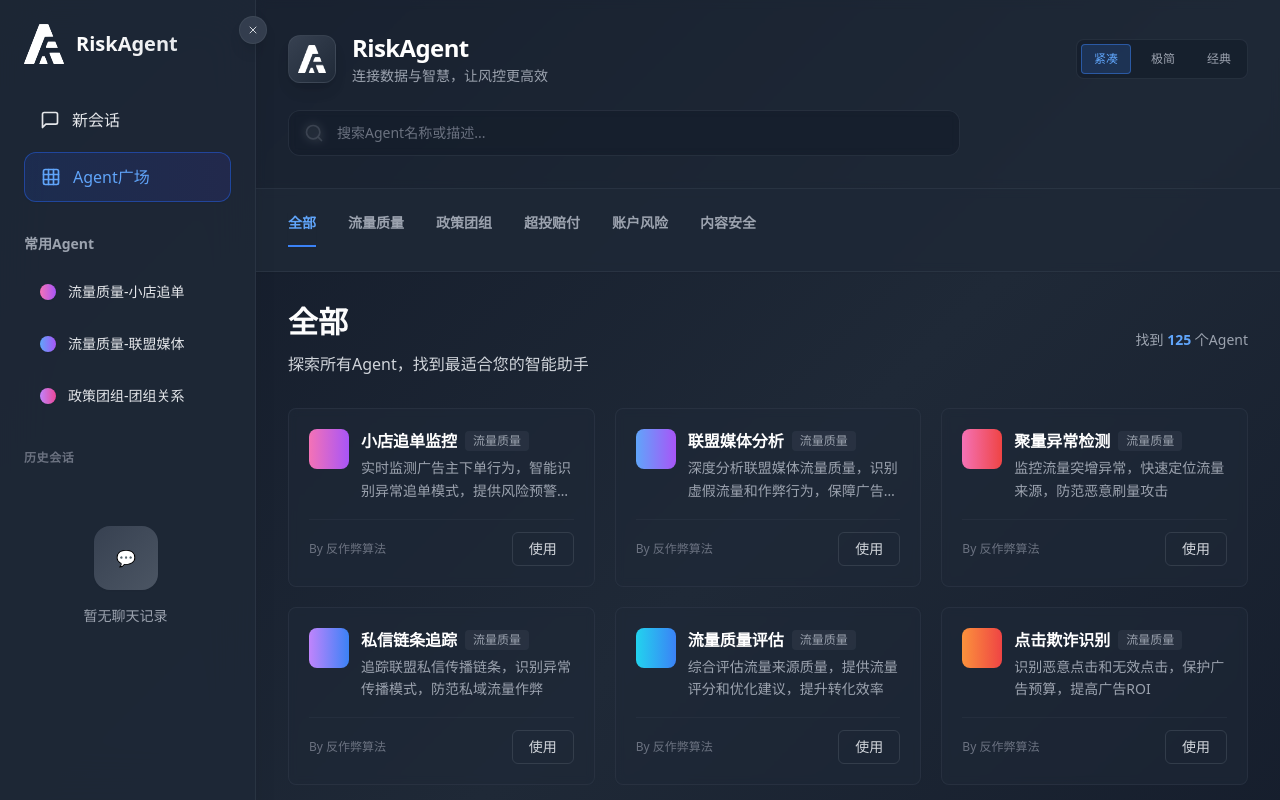
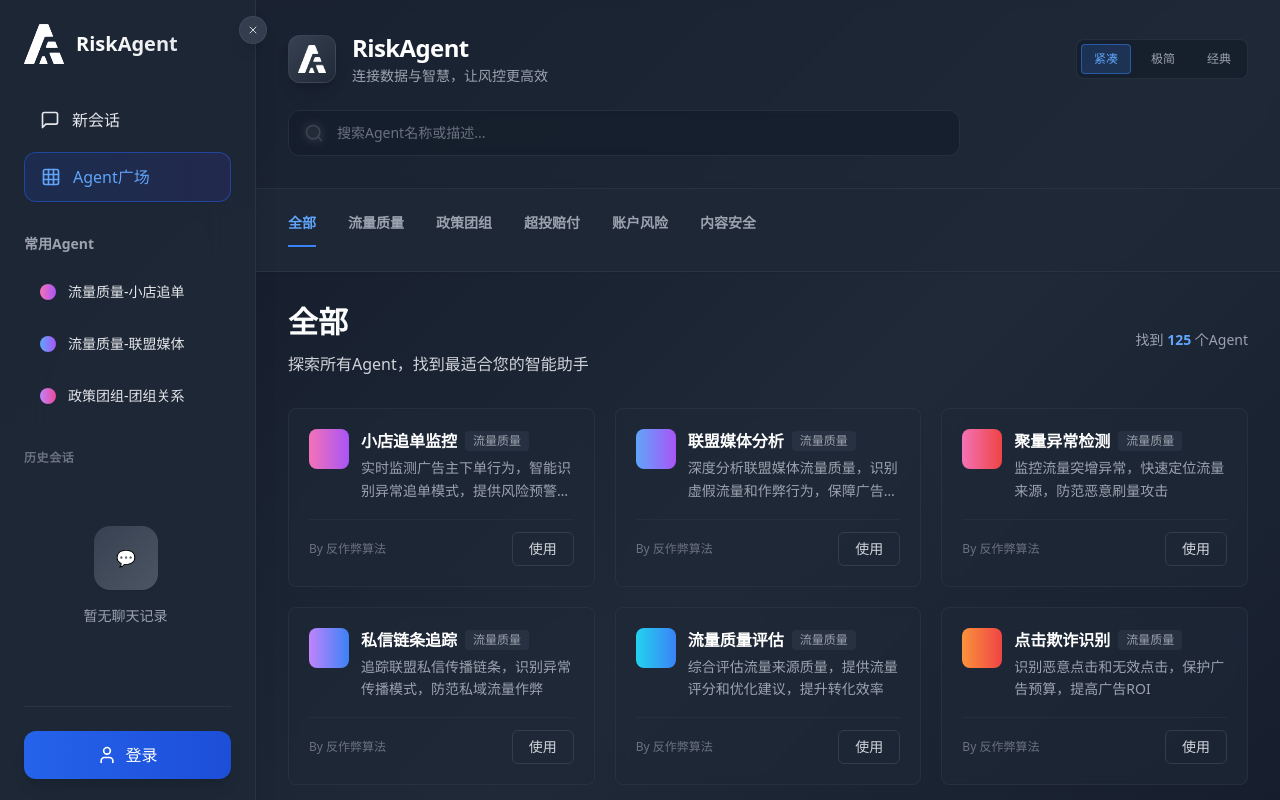
Before and after one commit to vogalin/riskagent1028, a React (Vite) app: page / in a window 1280 px wide. Both pictures are taken after a click on the button "Agent广场". Shown: the top 800 px of the page. Built offline with nearby package versions, Linux system fonts and the light colour scheme.

Commit message:
Updated AgentMarketplace.tsx

```diff
--- a/src/components/AgentMarketplace.tsx
+++ b/src/components/AgentMarketplace.tsx
@@ -1,5 +1,5 @@
 import React, { useState, useEffect } from 'react';
-import { ArrowLeft, MessageSquare, Grid3x3 as Grid3X3, Shield, Search, Menu, X, Layout, MoreVertical, Trash2, Edit2, Link2, Check, AlertCircle, CheckCircle } from 'lucide-react';
+import { ArrowLeft, MessageSquare, Grid3x3 as Grid3X3, Shield, Search, Menu, X, Layout, MoreVertical, Trash2, Edit2, Link2, Check, AlertCircle, CheckCircle, User, LogOut } from 'lucide-react';
 
 // 全局登录状态管理
 const STORAGE_KEYS = {
@@ -204,7 +204,31 @@ export default function AgentMarketplace({ onBack, onStartAgent, historySessions
   const [toastMessage, setToastMessage] = useState('');
 
   // 获取当前登录状态
-  const { isLoggedIn } = getStoredLoginState();
+  const { isLoggedIn, username } = getStoredLoginState();
+
+  // 清除登录状态
+  const clearLoginState = () => {
+    try {
+      localStorage.removeItem(STORAGE_KEYS.IS_LOGGED_IN);
+      localStorage.removeItem(STORAGE_KEYS.USERNAME);
+    } catch (error) {
+      console.error('清除登录状态失败:', error);
+    }
+  };
+
+  // 处理登出
+  const handleLogout = () => {
+    clearLoginState();
+    showToastMessage('已退出登录');
+    // 触发登出事件，让父组件处理
+    window.dispatchEvent(new CustomEvent('userLogout'));
+  };
+
+  // 处理登录
+  const handleLogin = () => {
+    // 触发登录事件，让父组件处理
+    window.dispatchEvent(new CustomEvent('needLogin'));
+  };
 
   // 筛选逻辑优化：支持"全部"选项和搜索自动切换
   const filteredAgents = agentData.filter(agent => {
@@ -526,6 +550,37 @@ export default function AgentMarketplace({ onBack, onStartAgent, historySessions
                 </div>
               )}
             </div>
+          </div>
+
+          {/* User Info Section */}
+          <div className="mt-8 border-t border-gray-700/50 pt-6">
+            {isLoggedIn ? (
+              <div className="transition-opacity duration-300">
+                <div className="flex items-center">
+                  <div className="w-10 h-10 bg-gradient-to-r from-blue-500 to-purple-600 rounded-xl flex items-center justify-center mr-3 shadow-lg flex-shrink-0">
+                    <User className="h-5 w-5 text-white" />
+                  </div>
+                  <div className="flex-1 min-w-0">
+                    <div className="text-sm font-semibold text-white truncate">{username || '用户'}</div>
+                    <button
+                      onClick={handleLogout}
+                      className="text-xs text-blue-400 hover:text-blue-300 transition-colors font-medium inline-flex items-center space-x-1 mt-1 group"
+                    >
+                      <LogOut className="h-3 w-3 group-hover:scale-110 transition-transform" />
+                      <span>退出登录</span>
+                    </button>
+                  </div>
+                </div>
+              </div>
+            ) : (
+              <button
+                onClick={handleLogin}
+                className="w-full flex items-center justify-center px-4 py-3 bg-gradient-to-r from-blue-600 to-blue-700 hover:from-blue-700 hover:to-blue-800 text-white rounded-xl transition-all duration-200 hover:scale-105 shadow-lg font-medium"
+              >
+                <User className="h-5 w-5 mr-2" />
+                登录
+              </button>
+            )}
           </div>
             </>
           )}
```
